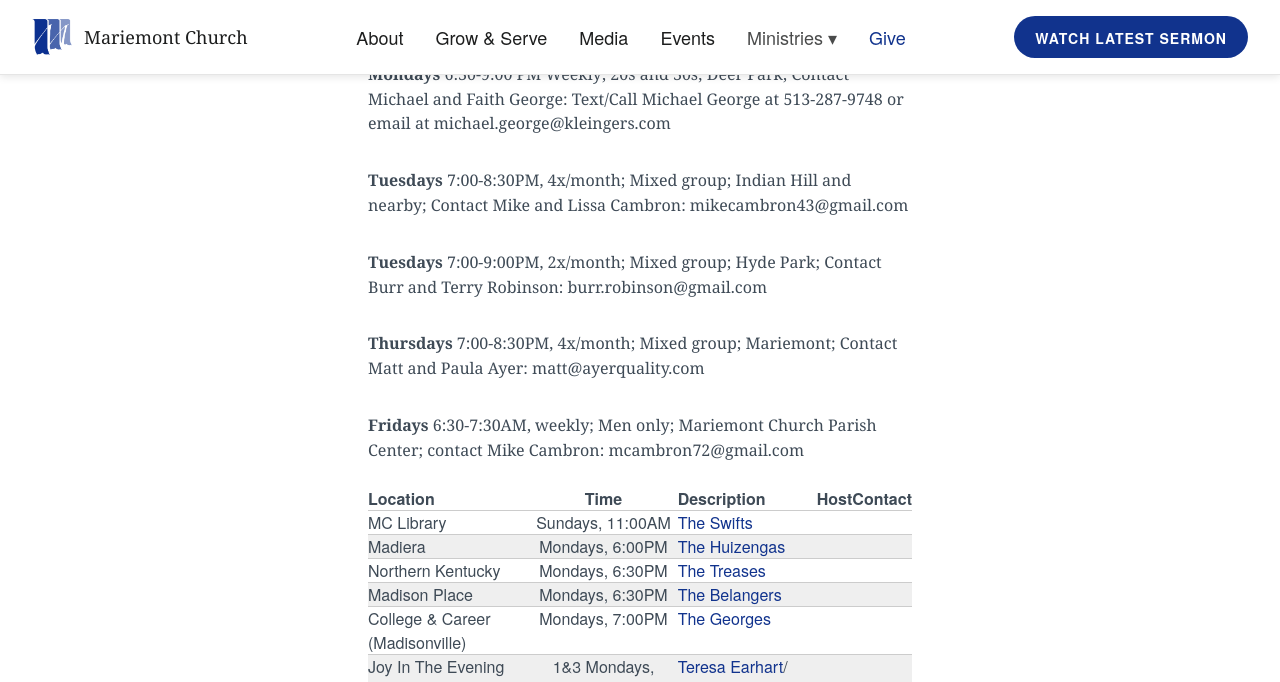
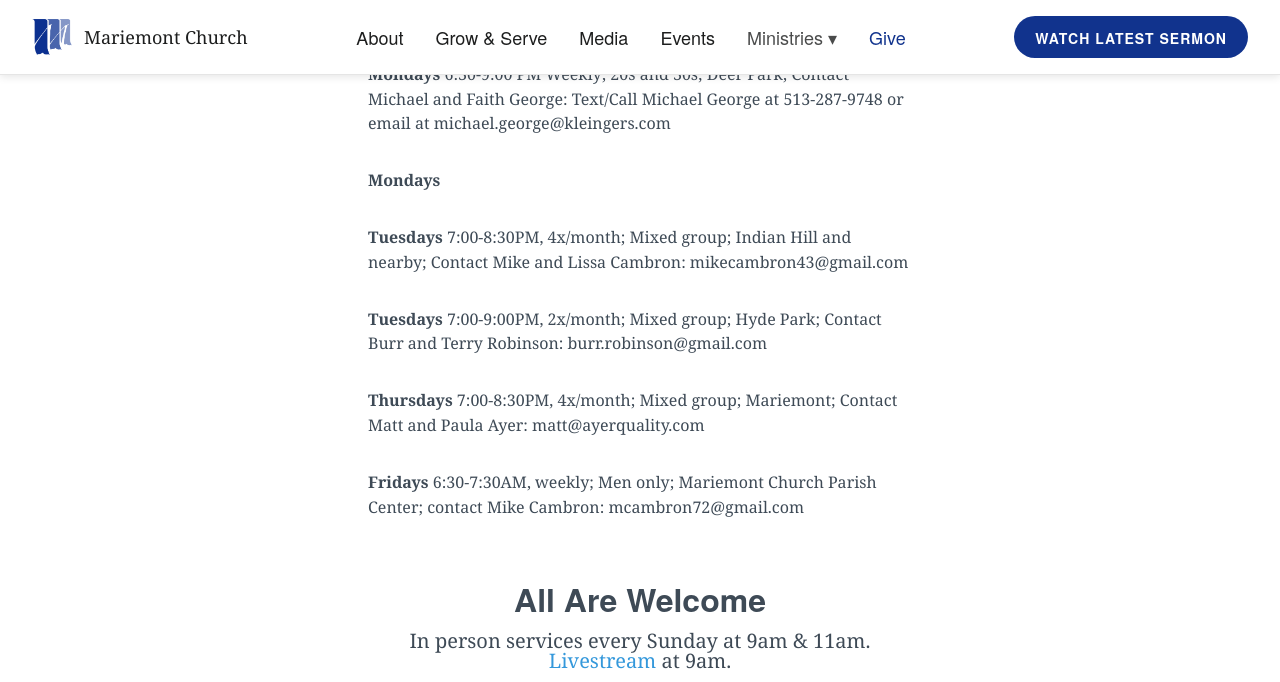
Before and after one commit to lukemoderwell/mariemont, a Jekyll site: the page built from small-groups.md, in a window 1280 px wide and 1400 px high, scrolled down 1271 px. Shown: the top 682 px of the window. Built offline with Jekyll 4.4.1, drawn with Linux system fonts in a browser that asks for light colours; nearby versions of some CDN libraries; some of the changed text lies outside the part shown.

Commit message:
Updated Small Groups

```diff
--- a/small-groups.md
+++ b/small-groups.md
@@ -34,19 +37,3 @@
 
 **Fridays**
 6:30-7:30AM, weekly; Men only; Mariemont Church Parish Center; contact Mike Cambron: mcambron72@gmail.com
-
-
-| Location                     | Time               | Description         | Host          | Contact                                     |
-| ---------------------------  | :--------------------: | --------------------------------------------------|
-| MC Library                  | Sundays, 11:00AM    | [The Swifts](mailto:zekeswift@gmail.com)      |
-| Madiera                   | Mondays, 6:00PM     | [The Huizengas](mailto:huizenb@gmail.com)      |
-| Northern Kentucky               | Mondays, 6:30PM    | [The Treases](mailto:aaronrgrs7@gmail.com)     |
-| Madison Place                   | Mondays, 6:30PM     | [The Belangers](mailto:chefbelanger@hotmail.com) |
-| College & Career (Madisonville)| Mondays, 7:00PM    | [The Georges](mailto:georgem3@mail.uc.edu)     |
-| Joy In The Evening (MC)     |1&3 Mondays, 7:00PM    | [Teresa Earhart](mailto:ttearhart@gmail.com)/ [Paula Ayer](mailto:ayerpaula@gmail.com) |
-| Joy In The Morning (MC)     |Tuesdays, 9:00AM   | [Barb Leonard](mailto:tfleo@cinci.rr.com)  |
-| Indian Hill              | Tuesdays, 7:00PM    | [The Cambrons](mailto:mikecambron43@gmail.com)    |
-| Hyde Park                  | Tuesdays, 7:00PM     | [The Robinsons](mailto:burr.robinson@gmail.com) |
-| Mariemont                 | Thursdays, 7:00PM     | [The Ayers](mailto:matt@ayerquality.com) |
-| Montgomery  | Every Other Thursday, 7:00PM | [The Ceslers](mailto:stevecesler@yahoo.com)|
-| Men's Studies (MC) | Fridays, 6:30 AM | [Mike Cambron](mailto:mikecambron43@gmail.com)|
```
Also changed, not shown: other parts of small-groups.md (+3 -0 lines).
